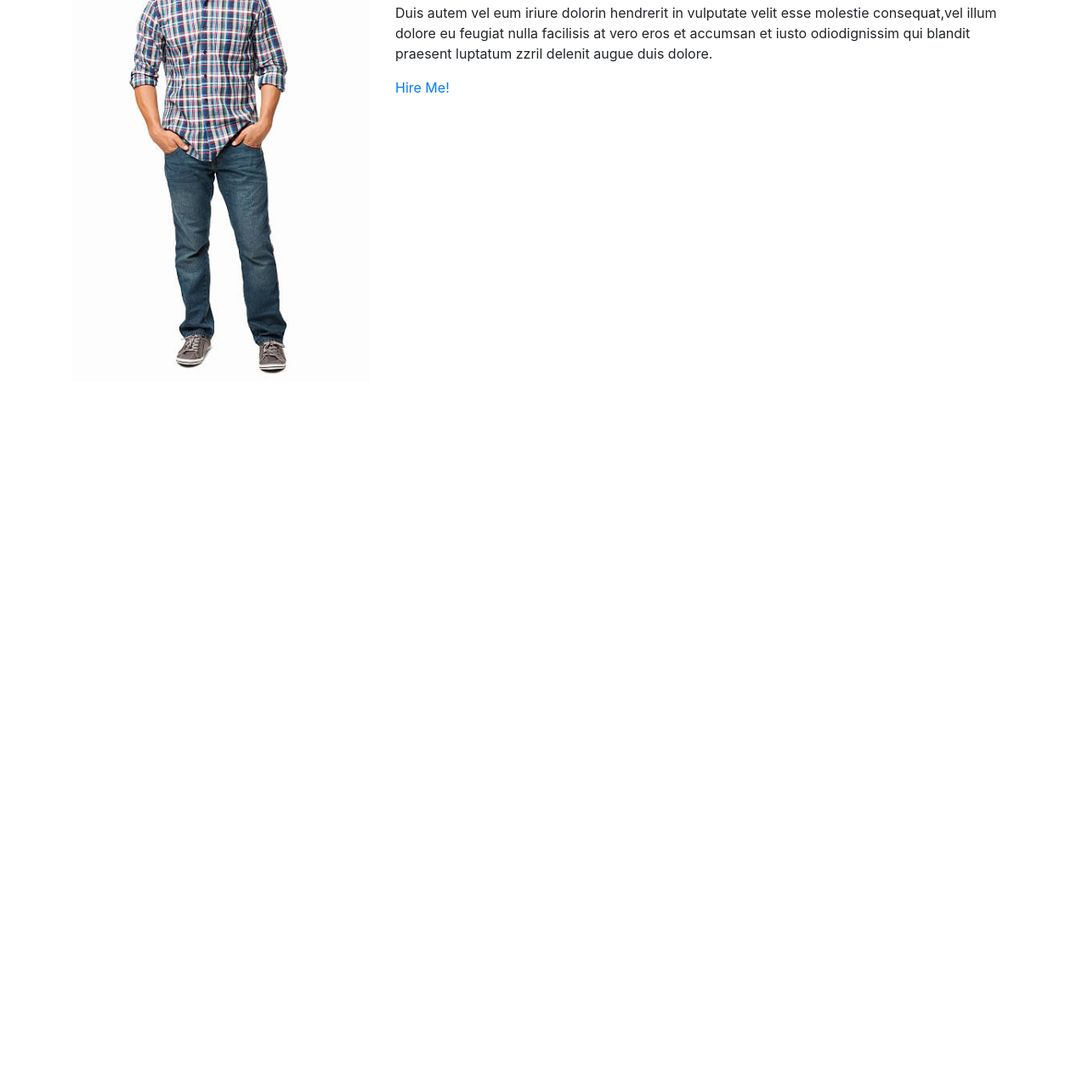
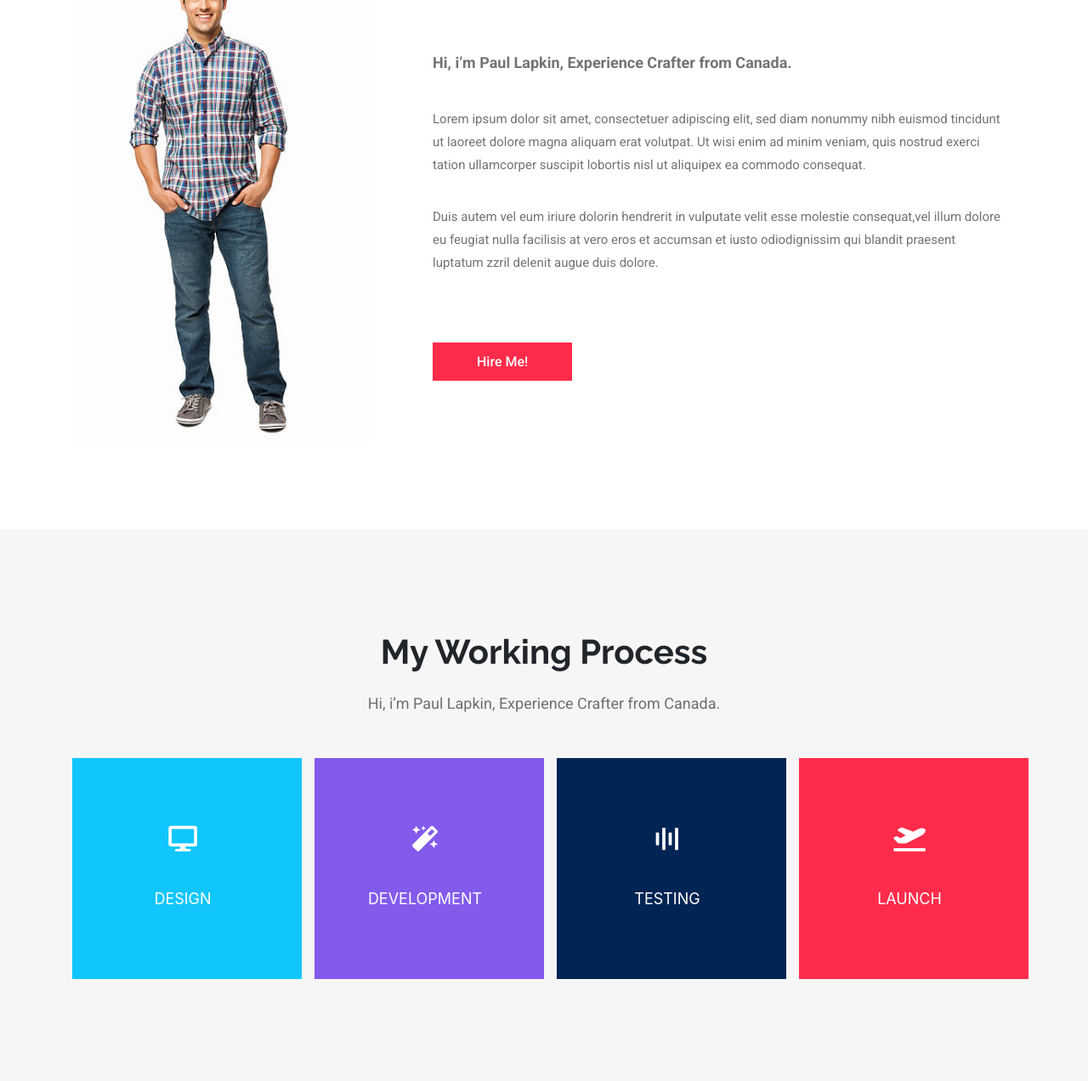
Before and after one commit to khadijariya/paul-s-personal-website, a plain HTML site: page index.html in a window 1280 px wide. Shown: the part 922-2194 px from the top of the page at 85% size. Before the commit the page ends 1371 px from the top, so only its background shows below. Drawn offline with Linux system fonts and the light colour scheme.

Commit message:
service part end

```diff
--- a/index.html
+++ b/index.html
@@ -117,6 +117,72 @@
         </div>
     </section>
     <!-- about part end -->
+     <!-- service part start -->
+     <section class="service-part">
+        <div class="container">
+            <!-- its for service content -->
+            <div class="row">
+                <div class="col-lg-12 text-center">
+                    <div class="service-content">
+                        <h2>My Working Process</h2>
+                        <p>Hi, i’m Paul Lapkin, Experience Crafter from Canada.</p>
+                    </div>
+                </div>
+            </div>
+            <!-- its for service boxes -->
+            <div class="row">
+                <!-- first sevice box -->
+                <div class="col-lg-3 col-md-6 col-sm-6 col-12 text-center pr-0">
+                    <!-- single service item -->
+                    <div class="single-service-item item-one">
+                        <div class="icon">
+                            <i class="fas fa-desktop"></i>
+                        </div>
+                        <div class="icon-content">
+                            <p>Design</p>
+                        </div>
+                    </div>
+                </div>
+                <!-- second sevice box -->
+                <div class="col-lg-3 col-md-6 col-sm-6 col-12 text-center pr-0">
+                    <!-- single service item -->
+                    <div class="single-service-item item-two">
+                        <div class="icon">
+                            <i class="fas fa-magic"></i>
+                        </div>
+                        <div class="icon-content">
+                            <p>Development</p>
+                        </div>
+                    </div>
+                </div>
+                <!-- third sevice box -->
+                <div class="col-lg-3 col-md-6 col-sm-6 col-12 text-center pr-0">
+                    <!-- single service item -->
+                    <div class="single-service-item item-three">
+                        <div class="icon">
+                            <i class="fas fa-align-center fa-rotate-270"></i>
+                        </div>
+                        <div class="icon-content">
+                            <p>Testing</p>
+                        </div>
+                    </div>
+                </div>
+                <!-- fourth sevice box -->
+                <div class="col-lg-3 col-md-6 col-sm-6 col-12 text-center pr-0">
+                    <!-- single service item -->
+                    <div class="single-service-item item-four">
+                        <div class="icon">
+                            <i class="fas fa-plane-departure"></i>
+                        </div>
+                        <div class="icon-content">
+                            <p>Launch</p>
+                        </div>
+                    </div>
+                </div>
+            </div>
+        </div>
+    </section>
+    <!-- service part end -->
 
 
 
--- a/style.css
+++ b/style.css
@@ -86,3 +86,99 @@ html {
 }
 
 /* header area design start */
+/* about part design start */
+.about-part {
+    padding: 70px 0;
+}
+
+.about-content {
+    padding: 115px 18px 115px 44px;
+}
+
+.about-content h4 {
+    font-family: 'Roboto', sans-serif;
+    font-weight: 800;
+    font-size: 18px;
+    color: #737373;
+    padding-bottom: 25px;
+}
+
+.about-content p {
+    font-family: 'Roboto', sans-serif;
+    font-weight: 400;
+    font-size: 15px;
+    color: #737373;
+    padding: 9px 0;
+    line-height: 27px;
+}
+
+.about-content a {
+    font-family: 'Roboto', sans-serif;
+    font-weight: 500;
+    text-transform: capitalize;
+    font-size: 16px;
+    cursor: pointer;
+    color: #ffffff;
+    background: #ff2b4a;
+    padding: 13px 52px;
+    text-decoration: none;
+}
+
+.about-button {
+    padding-top: 65px;
+}
+
+/* about part design end */
+/* service part design start */
+.service-part {
+    padding: 120px 0;
+    background: #f6f6f6;
+}
+
+.service-content h2 {
+    font-family: 'Raleway', sans-serif;
+    font-size: 40px;
+    font-weight: 700;
+    padding-bottom: 15px;
+}
+
+.service-content p {
+    font-family: 'Roboto', normal;
+    font-size: 18px;
+    color: #6f6f6f;
+    padding-bottom: 35px;
+}
+
+/* single service item design */
+.item-one {
+    background: #10c6fc;
+}
+
+.item-two {
+    background: #835aeb;
+}
+
+.item-three {
+    background: #002453;
+}
+
+.item-four {
+    background: #ff2b4a;
+}
+
+.single-service-item {
+    padding: 80px 55px 65px 45px;
+    color: #ffffff;
+}
+
+.icon i {
+    font-size: 30px;
+}
+
+.icon-content {
+    font-size: 18px;
+    text-transform: uppercase;
+    padding-top: 40px;
+}
+
+/* service part design end */
```
